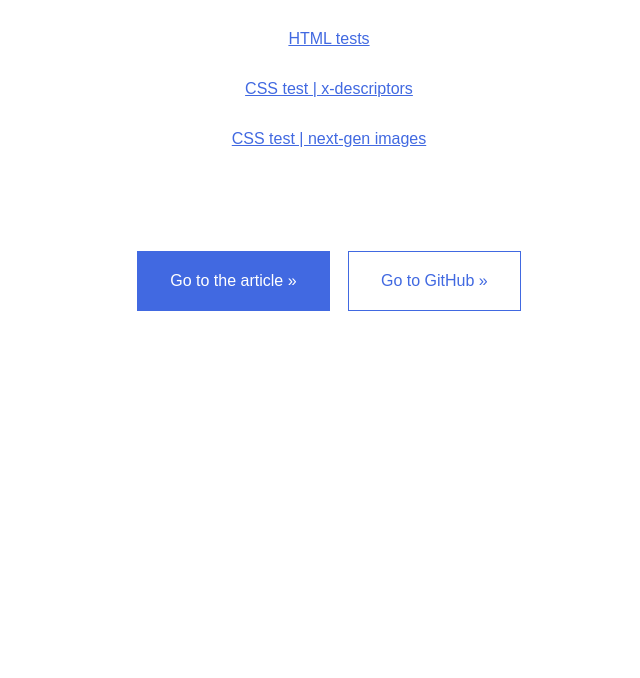
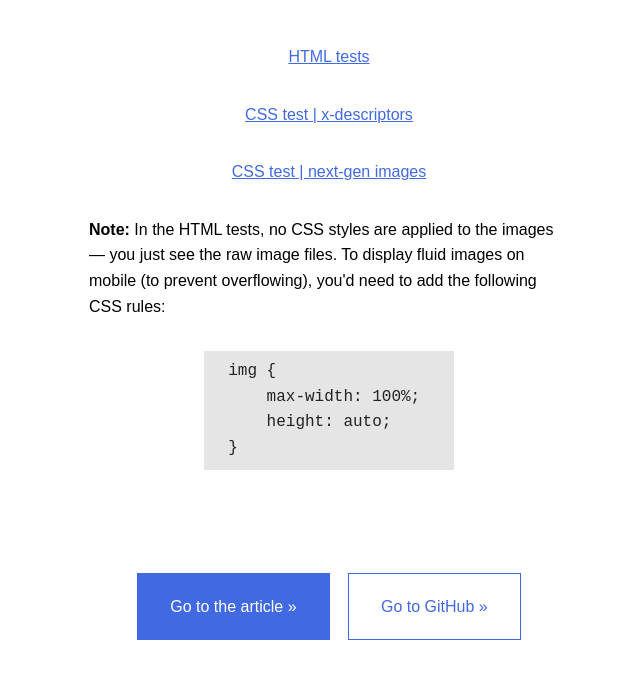
Before and after one commit to azaleamollis/responsive-images-tests, a plain HTML site: page index.html in a window 1280 px wide. Shown: the part 114-792 px from the top of the page, without its empty margins (311-951 px from the left). Drawn offline with Linux system fonts and the light colour scheme.

Commit message:
Update index.html

```diff
--- a/index.html
+++ b/index.html
@@ -6,7 +6,7 @@
         <title>Responsive Images</title>
         <meta name="description" content="Responsive images">
         <meta name="viewport" content="width=device-width, initial-scale=1">
-        <style>body {font-family: sans-serif; padding: 1.25rem;} a {color: royalblue;} a:hover,a:focus,a:visited {color: darkblue;}</style>
+        <style>body {font-family: sans-serif; line-height: 1.6; padding: 1.25rem;} a {color: royalblue;} a:hover,a:focus,a:visited {color: darkblue;}</style>
     </head>
     <body>
 
@@ -16,6 +16,11 @@
             <p><a href="https://www.annalytic.com/responsive-images-tests/html-examples/">HTML tests</a></p>
             <p><a href="https://www.annalytic.com/responsive-images-tests/css-examples/x-descriptors/">CSS test | x-descriptors</a></p>
             <p><a href="https://www.annalytic.com/responsive-images-tests/css-examples/mime-types">CSS test | next-gen images</a></p>
+            <p style="max-width: 30rem;"><strong>Note:</strong> In the HTML tests, no CSS styles are applied to the images &mdash; you just see the raw image files. To display fluid images on mobile (to prevent overflowing), you'd need to add the following CSS rules:</p>
+            <pre style="background-color: #e5e5e5; color: #222; padding: 0.5rem 1.5rem; font-size: 1rem;">img {
+    max-width: 100%;
+    height: auto;
+}</pre>
             <p style="margin-top: 5rem;">
                 <a style="display: inline-block; background-color: royalblue; outline: 1px royalblue solid; color: white; padding: 1.25rem 2rem; margin: 0.5rem; text-decoration: none;" href="https://www.debugbear.com/blog">Go to the article &raquo;</a>
                 <a style="display: inline-block; background-color: white; color: royalblue; outline: 1px royalblue solid; padding: 1.25rem 2rem; margin: 0.5rem; text-decoration: none;" href="https://github.com/azaleamollis/responsive-images-tests">Go to GitHub &raquo;</a>
```
